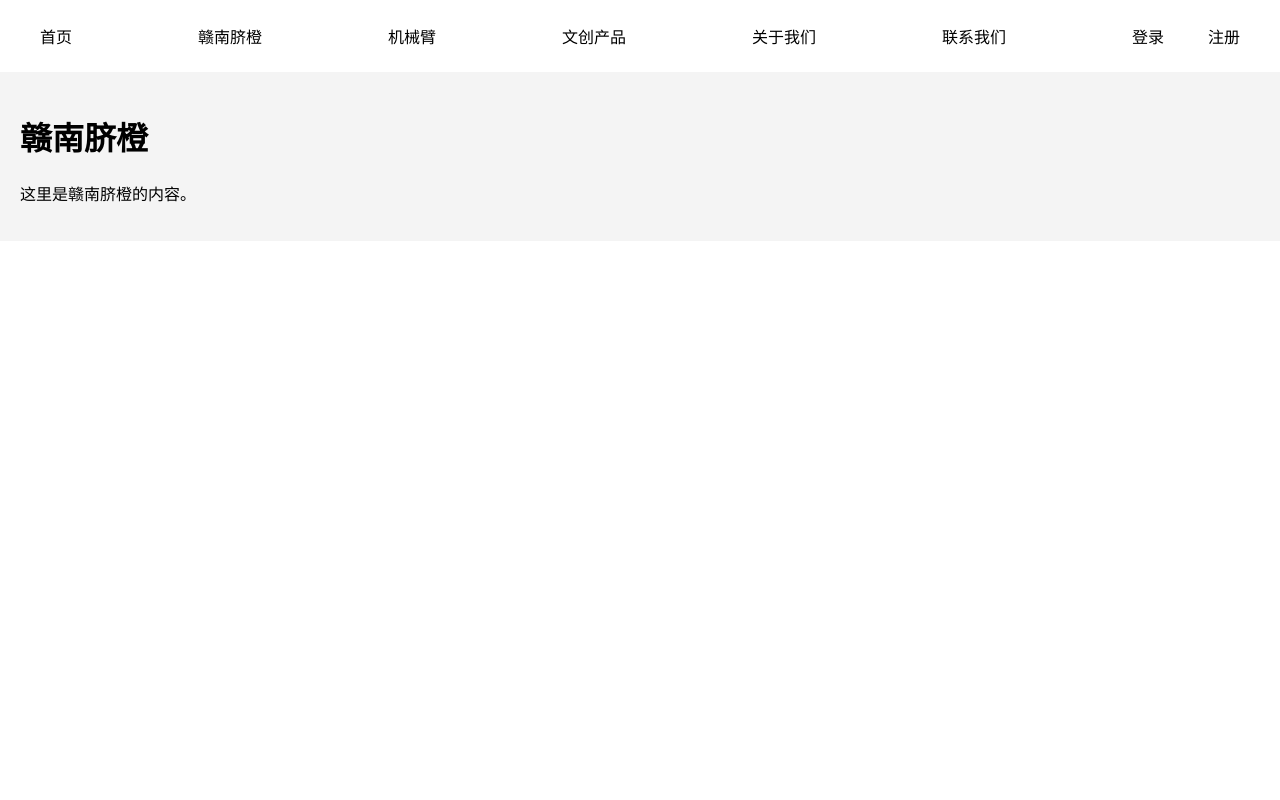
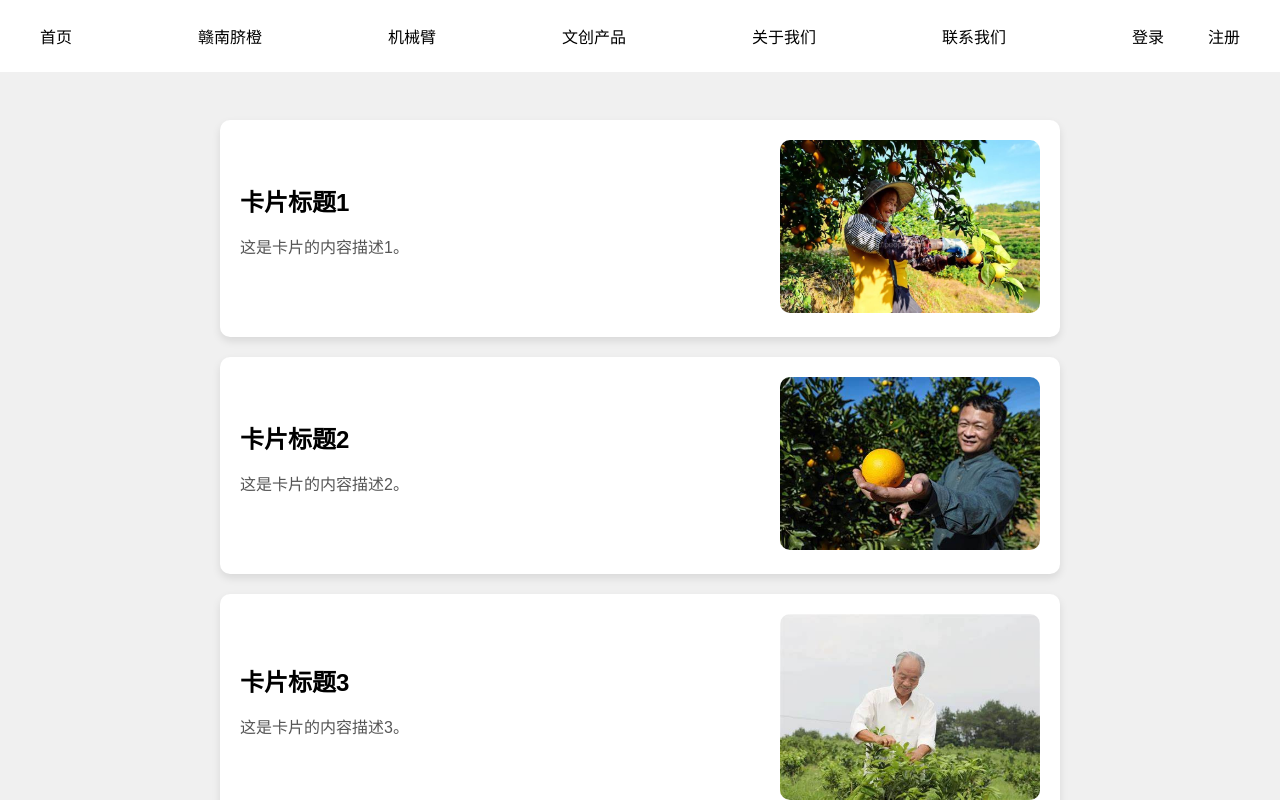
Before and after one commit to TseYatSing/Gan-orange-direct-web, a plain HTML site: page oranges.html in a window 1280 px wide. Drawn offline with Linux system fonts and the light colour scheme.

Commit message:
差不多了，小鸟在我肩上陪我一起写的

```diff
--- a/oranges.html
+++ b/oranges.html
@@ -4,7 +4,9 @@
     <meta charset="UTF-8">
     <meta name="viewport" content="width=device-width, initial-scale=1.0">
     <title>赣南脐橙</title>
-    <link rel="stylesheet" href="styles.css">
+    <link rel="stylesheet" href="styles/page.css">
+    <link rel="stylesheet" href="styles/navbar.css">
+    <link rel="stylesheet" href="styles/card.css">
 </head>
 <body>
     <header>
@@ -21,12 +23,36 @@
             </div>
         </nav>
     </header>
-    <main>
-        <div class="background" style="background-image: url('images/background-oranges.jpg');"></div>
-        <div class="content">
-            <h1>赣南脐橙</h1>
-            <p>这里是赣南脐橙的内容。</p>
+    <div class="card-background">
+        <div class="card-container">
+        <div class="card" onclick="location.href='page1.html'">
+            <div class="card-content">
+                <h2 class="card-title">卡片标题1</h2>
+                <p class="card-description">这是卡片的内容描述1。</p>
+            </div>
+            <div class="card-image">
+                <img src="/images/image1.jpg" alt="图片1">
+            </div>
         </div>
-    </main>
+        <div class="card" onclick="location.href='page2.html'">
+            <div class="card-content">
+                <h2 class="card-title">卡片标题2</h2>
+                <p class="card-description">这是卡片的内容描述2。</p>
+            </div>
+            <div class="card-image">
+                <img src="/images/image2.jpg" alt="图片2">
+            </div>
+        </div>
+        <div class="card" onclick="location.href='page3.html'">
+            <div class="card-content">
+                <h2 class="card-title">卡片标题3</h2>
+                <p class="card-description">这是卡片的内容描述3。</p>
+            </div>
+            <div class="card-image">
+                <img src="/images/image3.jpg" alt="图片3">
+            </div>
+        </div>
+        <!-- 可以继续添加更多卡片 -->
+    </div>
 </body>
 </html>
--- /dev/null
+++ b/styles/card.css
@@ -0,0 +1,59 @@
+.card-background {
+    font-family: Arial, sans-serif;
+    display: flex;
+    justify-content: center;
+    align-items: center;
+    height: 100vh;
+    margin: 0;
+    background-color: #f0f0f0;
+}
+
+.card-container {
+    display: flex;
+    flex-direction: column;
+    align-items: center;
+    gap: 20px; /* 卡片间的距离 */
+    width: 80%; /* 根据需要调整宽度 */
+    max-width: 800px; /* 最大宽度 */
+}
+
+.card {
+    display: flex;
+    justify-content: space-between;
+    align-items: center;
+    width: 100%;
+    padding: 20px;
+    box-shadow: 0 4px 8px rgba(0, 0, 0, 0.1);
+    border-radius: 10px;
+    background-color: #fff;
+    transition: transform 0.3s ease; /* 动态效果 */
+}
+
+.card:hover {
+    transform: translateY(-10px); /* 悬停时的动态效果 */
+}
+
+.card-content {
+    flex: 2;
+    padding-right: 20px;
+}
+
+.card-title {
+    font-size: 24px;
+    margin: 0 0 10px;
+}
+
+.card-description {
+    font-size: 16px;
+    color: #555;
+}
+
+.card-image {
+    flex: 1;
+    max-width: 300px; /* 根据需要调整图片宽度 */
+}
+
+.card-image img {
+    width: 100%;
+    border-radius: 10px;
+}
--- a/styles.css
+++ b/styles/hero.css
@@ -1,38 +1,8 @@
-body, html {
-    margin: 0;
-    padding: 0;
-    height: 100%;
-    overflow-x: hidden; /* 防止水平滚动 */
-}
-
-.navbar {
-    display: flex;
-    justify-content: space-between;
-    align-items: center;
-    background-color: white;
-    padding: 10px 20px;
-}
-
-.navbar a {
-    color: black;
-    text-decoration: none;
-    padding: 14px 20px;
-    display: inline-block;
-}
-
-.navbar a:hover {
-    background-color: #ddd;
-}
-
-.nav-right {
-    display:
-}
-
 .hero {
     position: relative;
     width: 100%;
     height: 100vh; /* 全屏高度 */
-    background-image: url('images/background-home.jpg'); /* 替换为你的图片路径 */
+    background-image: url('/images/background-home.jpg'); /* 替换为你的图片路径 */
     background-size: cover;
     background-position: center;
     display: flex;
--- /dev/null
+++ b/styles/navbar.css
@@ -0,0 +1,22 @@
+.navbar {
+    display: flex;
+    justify-content: space-between;
+    align-items: center;
+    background-color: white;
+    padding: 10px 20px;
+}
+
+.navbar a {
+    color: black;
+    text-decoration: none;
+    padding: 14px 20px;
+    display: inline-block;
+}
+
+.navbar a:hover {
+    background-color: #ddd;
+}
+
+.nav-right {
+    display:
+}
--- /dev/null
+++ b/styles/page.css
@@ -0,0 +1,6 @@
+body, html {
+    margin: 0;
+    padding: 0;
+    height: 100%;
+    overflow-x: hidden; /* 防止水平滚动 */
+}
```
Also changed, not shown: about.html (+2 -1 lines), contact.html (+2 -1 lines), cultural-products.html (+2 -1 lines), index.html (+3 -1 lines), login.html (+2 -1 lines), register.html (+2 -1 lines), robotic-arm.html (+2 -1 lines), images/image1.jpg (added), images/image2.jpg (added), images/image3.jpg (added).
